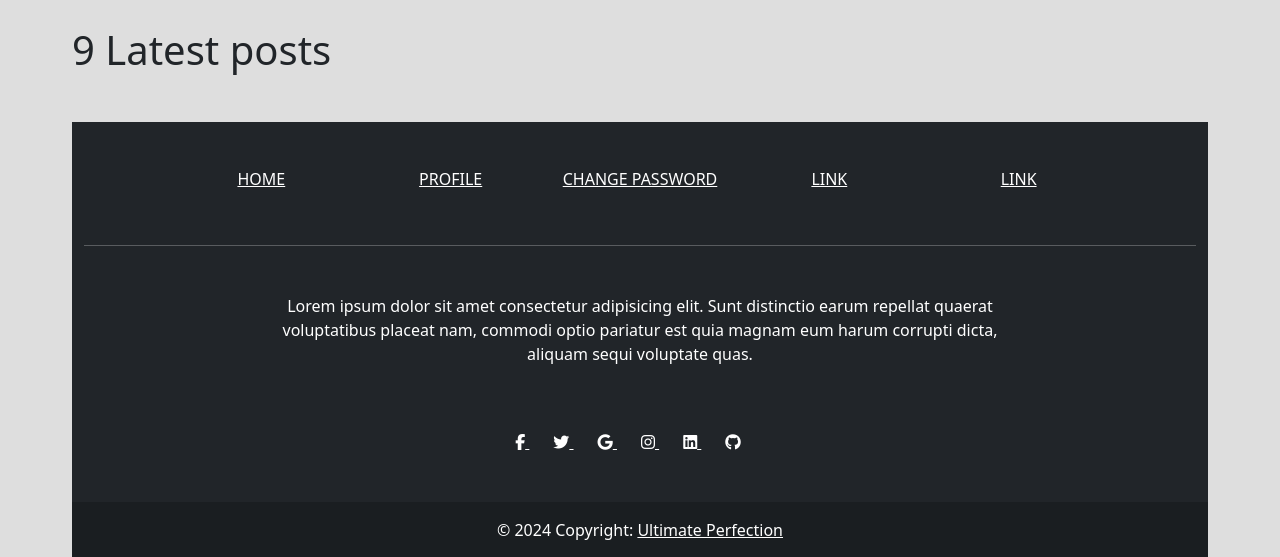
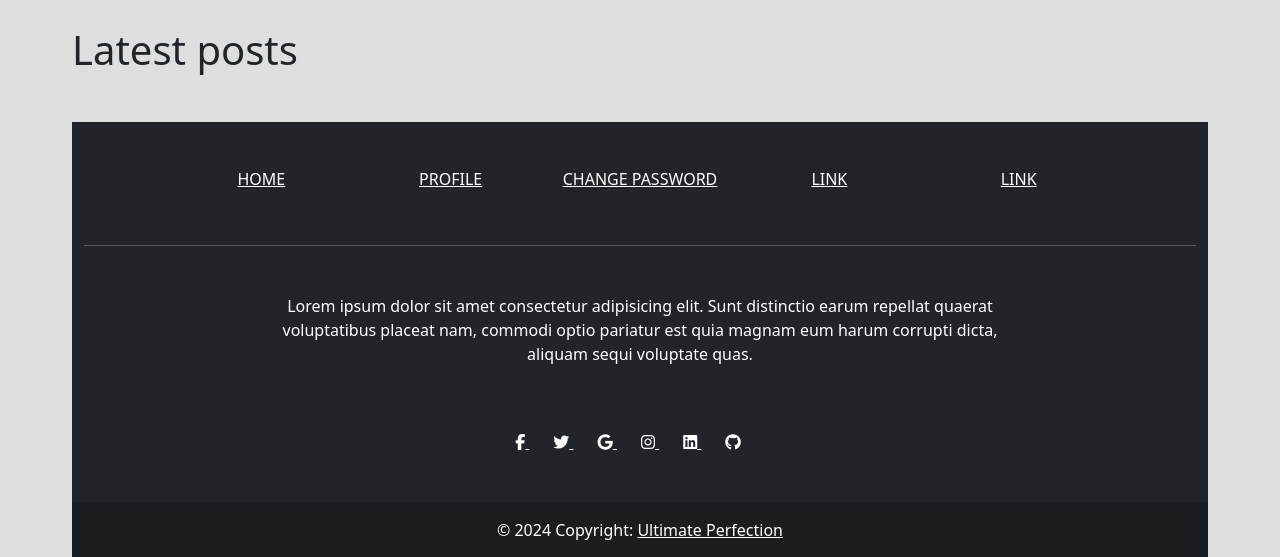
Before and after one commit to amirbek-akramov/Model_6.Blog, a Django app: page / in a window 1280 px wide. Shown: the part 70-627 px from the top of the page. Run offline with Django 4.2, Linux system fonts and the light colour scheme; data that the repository does not hold is empty; some libraries are stand-ins or nearby versions.

Commit message:
Changes is Templates

```diff
--- a/templates/home.html
+++ b/templates/home.html
@@ -2,7 +2,7 @@
 {% load hitcount_tags %}
 {% block title %} {% endblock %}
 {% block content %}
-    <h1>9 Latest posts</h1>
+    <h1>Latest posts</h1>
     {% for post in posts %}
         {% get_hit_count for post as views %}
        <div class="card m-5" style="width: 50rem;">
```
Also changed, not shown: db.sqlite3 (added), media/images/Screenshot_2024-01-31_205950.png (added).
